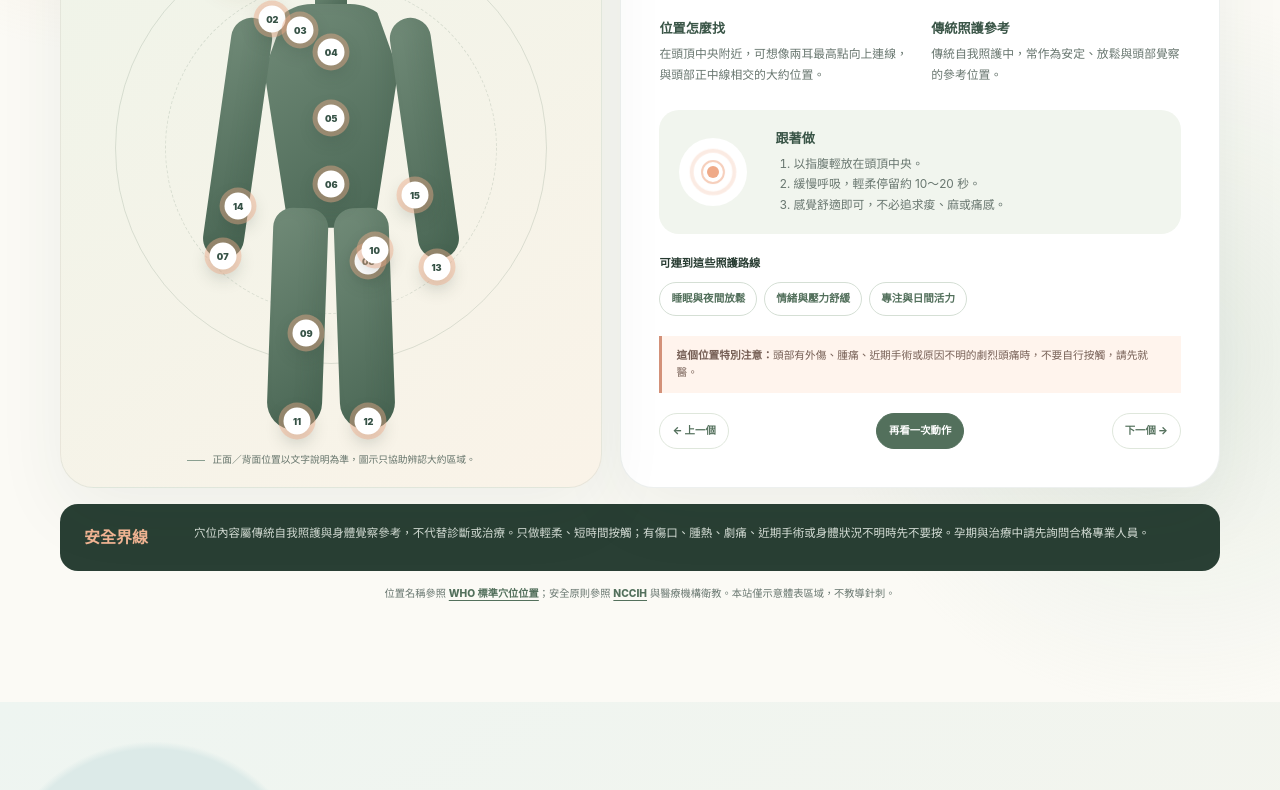
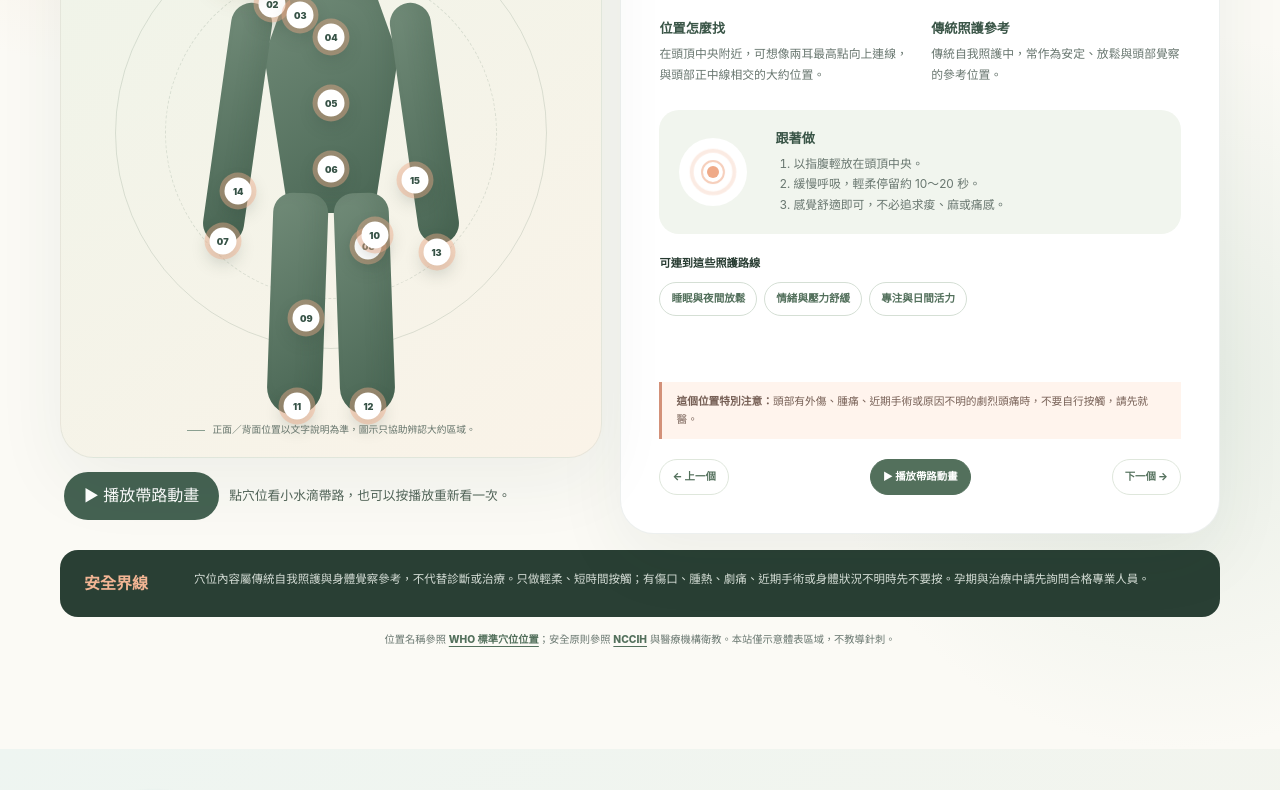
Before and after one commit to jou-chun/aroma-guardian, a plain HTML site: page index.html in a window 1280 px wide. Shown: the part 3366-4156 px from the top of the page. Drawn offline with Linux system fonts and the light colour scheme.

Commit message:
Fix acupoint animation replay and viewport interruptions

```diff
--- a/acupoint-guide.css
+++ b/acupoint-guide.css
@@ -130,3 +130,9 @@
 @media(max-width:400px){.meridian-shortcuts>span{flex-basis:100%}}
 .map-point-label.is-left:not([hidden]){transform:translate(calc(-100% - 22px),8px)}
 .map-point-label.is-left:before{right:auto;left:100%;top:8px}
+
+.acupoint-map-column{min-width:0}
+.acupoint-map-tools{display:flex;flex-wrap:wrap;align-items:center;gap:10px;padding:14px 4px}
+.acupoint-map-tools button{min-height:48px;border:0;border-radius:999px;padding:10px 20px;background:#456252;color:#fff;font:800 .95rem/1.5 inherit;cursor:pointer}
+.acupoint-map-tools p{flex:1;min-width:180px;margin:0;color:#526458;font-size:.8rem;line-height:1.6}
+.drop-walker,.drop-guide,.acupoint-map-panel:before,.acupoint-map-panel:after{pointer-events:none}
--- a/acupoint-guide.js
+++ b/acupoint-guide.js
@@ -76,16 +76,21 @@
   let currentPoint = 0;
   let walkerPosition = {x:22,y:22};
   let walkerAnimation;
+  let routeAnimation;
   let resizeTimer;
+  let mapSize = {width:0,height:0};
 
   routeGrid.innerHTML = routes.map((route,index) => `<button class="need-route" type="button" data-route="${route.id}" aria-pressed="false" ${index > 5 ? "hidden" : ""} style="--route:${route.color};--route-soft:${route.soft}"><span class="need-route-icon" aria-hidden="true">${route.icon}</span><b>${route.name}</b><small>${route.short}</small></button>`).join("");
 
-  function moveDropToPoint(point, replayFromStart = false, animate = true) {
+  function moveDropToPoint(point, replayFromStart = false, animate = true, explicitPlayback = false) {
     const dot = pointDots.querySelector(`[data-point="${point.id}"]`);
     if (!dot || !mapPanel || !dropWalker || !dropRouteSvg || !dropRoutePath || !dropRouteTarget) return;
     if (walkerAnimation) walkerAnimation.cancel();
+    if (routeAnimation) routeAnimation.cancel();
+    dropWalker.classList.remove("is-walking");
 
     const panelRect = mapPanel.getBoundingClientRect();
+    mapSize = {width:panelRect.width,height:panelRect.height};
     const dotRect = dot.getBoundingClientRect();
     const walkerSize = dropWalker.offsetWidth;
     const home = {x:parseFloat(getComputedStyle(dropWalker).left) || 22,y:parseFloat(getComputedStyle(dropWalker).top) || 22};
@@ -113,7 +118,7 @@
     void dropRouteSvg.getBoundingClientRect();
     dropRouteSvg.classList.add("is-drawing");
 
-    const shouldAnimate = animate && !reduceMotion.matches;
+    const shouldAnimate = animate && (!reduceMotion.matches || explicitPlayback);
     if (replayFromStart) {
       walkerPosition = home;
       dropWalker.style.transform = `translate(${home.x - home.x}px,${home.y - home.y}px)`;
@@ -133,8 +138,8 @@
       return {transform:`translate(${x-home.x}px,${y-home.y}px)`,offset:t};
     });
     dropWalker.classList.add("is-walking");
-    dropRoutePath.animate([{strokeDashoffset:routeLength},{strokeDashoffset:0}],{duration:1450,easing:"ease-in-out",fill:"forwards"});
-    walkerAnimation = dropWalker.animate(frames,{duration:1250,easing:"cubic-bezier(.45,.05,.2,1)",fill:"forwards"});
+    routeAnimation = dropRoutePath.animate([{strokeDashoffset:routeLength},{strokeDashoffset:0}],{duration:2100,easing:"ease-in-out",fill:"forwards"});
+    walkerAnimation = dropWalker.animate(frames,{duration:1900,easing:"cubic-bezier(.45,.05,.2,1)",fill:"forwards"});
     walkerAnimation.addEventListener("finish",() => {
       dropWalker.style.transform = `translate(${destination.x-home.x}px,${destination.y-home.y}px)`;
       dropWalker.classList.remove("is-walking");
@@ -143,9 +148,10 @@
     walkerPosition = destination;
   }
 
-  function selectPoint(id, shouldScroll = false, replayFromStart = false) {
+  function selectPoint(id, shouldScroll = false, replayFromStart = false, explicitPlayback = false) {
     const index = points.findIndex(point => point.id === id);
     if (index < 0) return;
+    const repeatPoint = currentPoint === index;
     currentPoint = index;
     const point = points[index];
     document.querySelectorAll(".acupoint-dot").forEach(button => button.setAttribute("aria-pressed", String(button.dataset.point === id)));
@@ -181,7 +187,7 @@
       selectRoute(button.dataset.relatedRoute);
       document.querySelector("#needRoutes").scrollIntoView({behavior:"smooth",block:"start"});
     }));
-    requestAnimationFrame(() => moveDropToPoint(point,replayFromStart));
+    requestAnimationFrame(() => moveDropToPoint(point,replayFromStart || repeatPoint,true,explicitPlayback));
     if (shouldScroll) document.querySelector("#acupoints").scrollIntoView({behavior:"smooth",block:"start"});
   }
 
@@ -220,9 +226,19 @@
   meridianButtons.forEach(button => button.addEventListener("click", () => selectPoint(button.dataset.meridianPoint)));
   document.querySelector("#acupointPrev").addEventListener("click", () => selectPoint(points[(currentPoint - 1 + points.length) % points.length].id));
   document.querySelector("#acupointNext").addEventListener("click", () => selectPoint(points[(currentPoint + 1) % points.length].id));
-  document.querySelector("#acupointReplay").addEventListener("click", () => selectPoint(points[currentPoint].id,false,true));
+  function replayPoint() {
+    mapPanel.scrollIntoView({behavior:"instant",block:"center"});
+    selectPoint(points[currentPoint].id,false,true,true);
+  }
+  document.querySelector("#acupointReplay").addEventListener("click", replayPoint);
+  document.querySelector("#acupointMapReplay").addEventListener("click", replayPoint);
+  document.querySelector("#acupointMotionHint").textContent = reduceMotion.matches
+    ? "目前使用減少動態模式，按播放可看一次帶路動畫。"
+    : "點穴位看小水滴帶路，也可以按播放重新看一次。";
 
   window.addEventListener("resize",() => {
+    const bounds = mapPanel.getBoundingClientRect();
+    if (bounds.width === mapSize.width && bounds.height === mapSize.height) return;
     window.clearTimeout(resizeTimer);
     resizeTimer = window.setTimeout(() => moveDropToPoint(points[currentPoint],false,false),120);
   });
--- a/index.html
+++ b/index.html
@@ -31,12 +31,12 @@
   <link rel="stylesheet" href="./member.css?v=20260905-2">
   <link rel="stylesheet" href="./seasonal.css?v=20260907-1">
   <link rel="stylesheet" href="./care-path.css?v=20261024-1">
-  <link rel="stylesheet" href="./acupoint-guide.css?v=20261110-3">
+  <link rel="stylesheet" href="./acupoint-guide.css?v=20261110-6">
   <script defer src="./member-config.js?v=20260818-1"></script>
   <script defer src="./member.js?v=20260905-2"></script>
   <script defer src="./animated-guide.js?v=20261024-1"></script>
   <script defer src="./care-path.js?v=20261024-1"></script>
-  <script defer src="./acupoint-guide.js?v=20261110-5"></script>
+  <script defer src="./acupoint-guide.js?v=20261110-6"></script>
   <link rel="stylesheet" href="./animated-guide.css?v=20261024-1">
 </head>
 <body>
@@ -85,7 +85,7 @@
     </div></section>
 
     <section class="section acupoint-section" id="acupoints" aria-labelledby="acupointTitle"><div class="wrap">
-      <div class="acupoint-heading"><div><div class="eyebrow">TRADITIONAL SELF-CARE MAP</div><h2 id="acupointTitle">小水滴帶路・中醫穴道照護</h2><p>從身體位置開始找，不需要背名稱。點一下圖上的光點，小水滴會帶你看位置、輕柔做法與安全提醒。</p></div><div class="acupoint-series-badge"><b>13</b><span>個常見穴位<br>第一輯</span></div></div>
+      <div class="acupoint-heading"><div><div class="eyebrow">TRADITIONAL SELF-CARE MAP</div><h2 id="acupointTitle">小水滴帶路・中醫穴道照護</h2><p>從身體位置開始找，不需要背名稱。點一下圖上的光點，小水滴會帶你看位置、輕柔做法與安全提醒。</p></div><div class="acupoint-series-badge"><b>15</b><span>個常見穴位<br>第一輯</span></div></div>
       <div class="meridian-shortcuts" role="group" aria-label="依經絡找穴位">
         <span>先選一條經絡</span>
         <button type="button" data-meridian-point="hegu" aria-pressed="false">大腸經・合谷</button>
@@ -96,6 +96,7 @@
         <button type="button" data-meridian-point="neiguan" aria-pressed="false">心包經・內關</button>
       </div>
       <div class="acupoint-explorer">
+        <div class="acupoint-map-column">
         <div class="acupoint-map-panel">
           <div class="drop-guide" aria-live="polite"><span aria-hidden="true"></span><p id="dropGuideText">小水滴準備帶你找百會</p></div>
           <svg class="drop-route-svg" id="dropRouteSvg" aria-hidden="true"><path id="dropRoutePath"></path><circle id="dropRouteTarget" r="6"></circle></svg>
@@ -107,6 +108,8 @@
           </div>
           <div class="body-view-note"><span></span>正面／背面位置以文字說明為準，圖示只協助辨認大約區域。</div>
         </div>
+        <div class="acupoint-map-tools"><button type="button" id="acupointMapReplay">▶ 播放帶路動畫</button><p id="acupointMotionHint">點穴位看小水滴帶路，也可以按播放重新看一次。</p></div>
+        </div>
         <article class="acupoint-card" id="acupointCard" aria-live="polite">
           <div class="acupoint-card-top"><div><small id="acupointRegion">頭頸部</small><h3 id="acupointName">百會</h3><p id="acupointPinyin">BAIHUI · GV20</p></div><span id="acupointIndex">01</span></div>
           <div class="acupoint-info"><section><h4>位置怎麼找</h4><p id="acupointLocation"></p></section><section><h4>傳統照護參考</h4><p id="acupointCare"></p></section></div>
@@ -117,7 +120,7 @@
           <div class="acupoint-how"><span class="touch-pulse" aria-hidden="true"><i></i></span><div><h4>跟著做</h4><ol id="acupointSteps"></ol></div></div>
           <div class="acupoint-related"><b>可連到這些照護路線</b><div id="acupointRelated"></div></div>
           <div class="acupoint-warning" id="acupointWarning"></div>
-          <div class="acupoint-controls"><button type="button" id="acupointPrev" aria-label="上一個穴位">← 上一個</button><button type="button" id="acupointReplay">再看一次動作</button><button type="button" id="acupointNext" aria-label="下一個穴位">下一個 →</button></div>
+          <div class="acupoint-controls"><button type="button" id="acupointPrev" aria-label="上一個穴位">← 上一個</button><button type="button" id="acupointReplay">▶ 播放帶路動畫</button><button type="button" id="acupointNext" aria-label="下一個穴位">下一個 →</button></div>
         </article>
       </div>
       <div class="acupoint-boundary"><b>安全界線</b><p>穴位內容屬傳統自我照護與身體覺察參考，不代替診斷或治療。只做輕柔、短時間按觸；有傷口、腫熱、劇痛、近期手術或身體狀況不明時先不要按。孕期與治療中請先詢問合格專業人員。</p></div>
```
